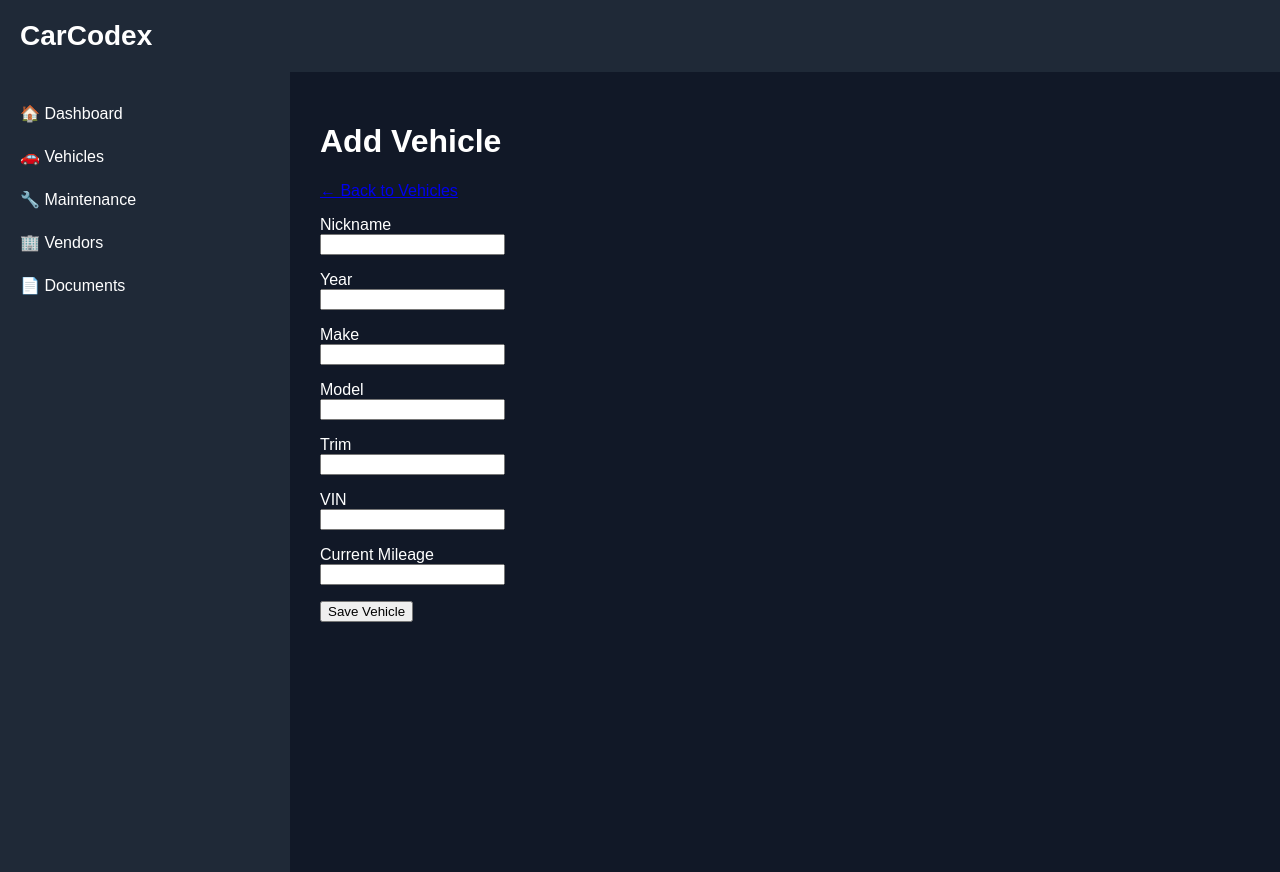
After one commit to Iam-n8/CarCodex, a FastAPI app: template System/backend/templates/vehicle_add.html in a window 1280 px wide. The commit adds this page. Run offline with FastAPI, Linux system fonts and the light colour scheme; the template is opened without the code that fills it: most values are stand-ins (such as "Sample title", 1, 10 or a date in 2020).

Commit message:
Add vehicle creation workflow

```diff
--- a/System/backend/main.py
+++ b/System/backend/main.py
@@ -3,8 +3,14 @@
 # import os
 from routers import vehicles
 from fastapi import FastAPI
-from fastapi.responses import HTMLResponse
-from fastapi import Request
+from fastapi.responses import (
+    HTMLResponse,
+    RedirectResponse
+)
+from fastapi import (
+    Request,
+    Form
+)
 
 from fastapi.templating import Jinja2Templates
 
@@ -211,3 +217,79 @@ def maintenance_visit_detail(
             "services": services
         }
     )
+# --------------------------------------------------
+# Add Vehicle Page
+# --------------------------------------------------
+
+@app.get(
+    "/vehicle-add",
+    response_class=HTMLResponse
+)
+def vehicle_add_page(
+    request: Request
+):
+
+    return templates.TemplateResponse(
+        request=request,
+        name="vehicle_add.html",
+        context={
+            "request": request
+        }
+    )
+
+
+# --------------------------------------------------
+# Add Vehicle Submit
+# --------------------------------------------------
+
+@app.post(
+    "/vehicle-add"
+)
+def vehicle_add_submit(
+
+    nickname: str = Form(...),
+
+    year: int = Form(...),
+
+    make: str = Form(...),
+
+    model: str = Form(...),
+
+    trim: str = Form(...),
+
+    vin: str = Form(...),
+
+    current_mileage: int = Form(...)
+
+):
+
+    db = SessionLocal()
+
+    vehicle = Vehicle(
+
+        nickname=nickname,
+
+        year=year,
+
+        make=make,
+
+        model=model,
+
+        trim=trim,
+
+        vin=vin,
+
+        current_mileage=current_mileage
+
+    )
+
+    db.add(vehicle)
+
+    db.commit()
+
+    db.close()
+
+    return RedirectResponse(
+        url="/vehicles-ui",
+        status_code=303
+    )
--- a/System/backend/templates/base.html
+++ b/System/backend/templates/base.html
@@ -1,3 +1,5 @@
+<!-- base.html -->
+
 <!DOCTYPE html>
 <html>
 
--- a/System/backend/templates/dashboard.html
+++ b/System/backend/templates/dashboard.html
@@ -1,3 +1,4 @@
+<!-- dashboard.html -->
 {% extends "base.html" %}
 
 {% block content %}
--- a/System/backend/templates/maintenance_visit_detail.html
+++ b/System/backend/templates/maintenance_visit_detail.html
@@ -1,3 +1,4 @@
+<!-- maintenance_visit_detail.html -->
 {% extends "base.html" %}
 
 {% block content %}
@@ -5,8 +6,7 @@
 <h1>Maintenance Visit</h1>
 
 <p>
-    vehicle/{{ visit.vehicle_id }}"
-       class="nav-link">
+    <a href="/vehicle/{{ visit.vehicle_id }}" class="nav-link">
 
         ← Back To Vehicle
 
--- /dev/null
+++ b/System/backend/templates/vehicle_add.html
@@ -0,0 +1,67 @@
+<!-- vehicle_add.html -->
+
+{% extends "base.html" %}
+
+{% block content %}
+
+
+<h1>Add Vehicle</h1>
+
+<p>
+
+<a href="/vehicles-ui" class="nav-link">
+
+        ← Back to Vehicles
+
+    </a>
+
+</p>
+
+<form method="post" action="/vehicle-add"></form>
+
+    <p>
+        Nickname<br>
+        <input type="text" name="nickname">
+    </p>
+
+    <p>
+        Year<br>
+        <input type="number" name="year">
+    </p>
+
+    <p>
+        Make<br>
+        <input type="text" name="make">
+    </p>
+
+    <p>
+        Model<br>
+        <input type="text" name="model">
+    </p>
+
+    <p>
+        Trim<br>
+        <input type="text" name="trim">
+    </p>
+
+    <p>
+        VIN<br>
+        <input type="text" name="vin">
+    </p>
+
+    <p>
+        Current Mileage<br>
+        <input type="number" name="current_mileage">
+    </p>
+
+</form>
+<p>
+
+    <button type="submit">
+
+        Save Vehicle
+
+    </button>
+
+</p>
+{% endblock %}
--- a/System/backend/templates/vehicle_detail.html
+++ b/System/backend/templates/vehicle_detail.html
@@ -1,3 +1,4 @@
+<!-- vehicle_detail.html -->
 {% extends "base.html" %}
 
 {% block content %}
```
Also changed, not shown: System/backend/templates/vehicles.html (+11 -0 lines).
